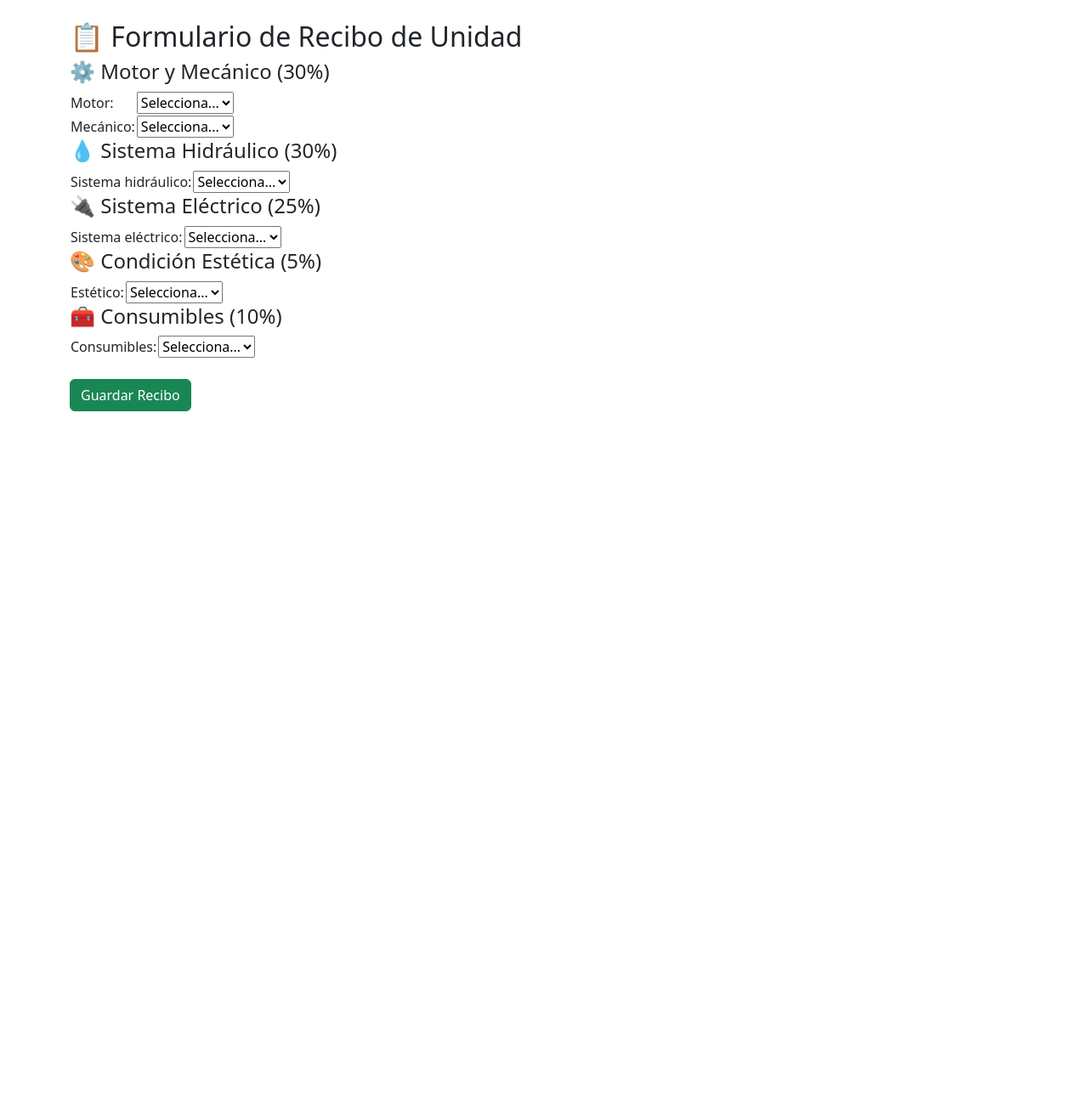
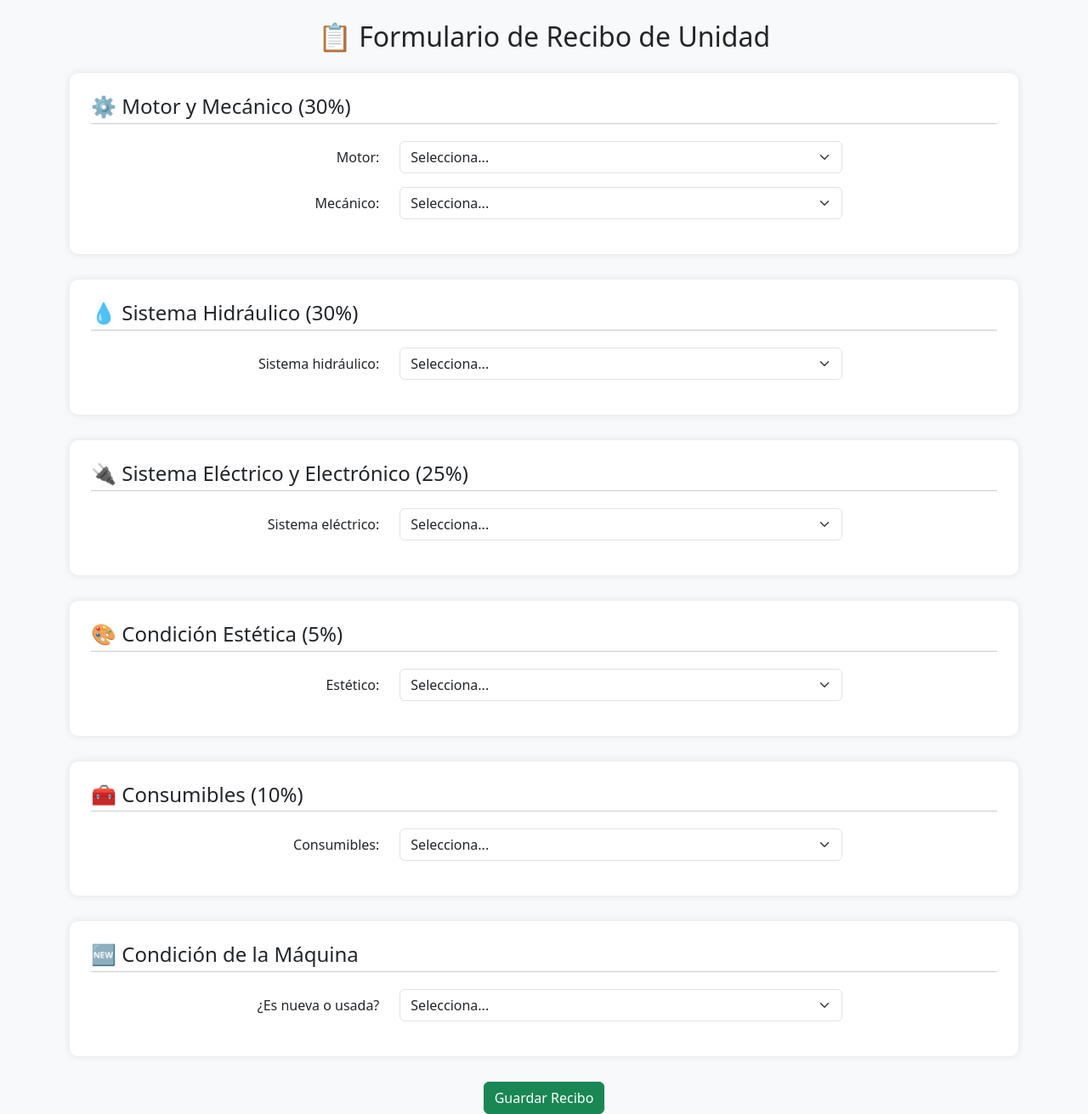
Before and after one commit to ursuswork/inventario, a PHP site: page /formulario_recibo.php in a window 1280 px wide. Shown: the whole page at 85% size. Before the commit the page ends 484 px from the top, so only its background shows below. Run offline with PHP 8.4, Linux system fonts and the light colour scheme; data that the repository does not hold is empty.

Commit message:
actualizados

```diff
--- a/formulario_recibo.php
+++ b/formulario_recibo.php
@@ -1,11 +1,10 @@
+
 <?php
 session_start();
 include 'conexion.php';
 
-// Obtener ID por GET
 $id_maquinaria = isset($_GET['id_maquinaria']) ? intval($_GET['id_maquinaria']) : 0;
 ?>
-
 <!DOCTYPE html>
 <html lang="es">
 <head>
@@ -13,123 +12,90 @@ $id_maquinaria = isset($_GET['id_maquinaria']) ? intval($_GET['id_maquinaria'])
     <title>Recibo de Unidad</title>
     <link href="https://cdn.jsdelivr.net/npm/bootstrap@5.3.0/dist/css/bootstrap.min.css" rel="stylesheet">
     <style>
-        table {{
+        body {
+            background-color: #f8f9fa;
+        }
+        .form-section {
+            background: white;
+            padding: 25px;
+            margin-bottom: 30px;
+            border-radius: 10px;
+            box-shadow: 0px 0px 10px rgba(0,0,0,0.1);
+        }
+        h4 {
+            margin-bottom: 20px;
+            border-bottom: 1px solid #ccc;
+            padding-bottom: 5px;
+        }
+        select {
             width: 100%;
-            max-width: 700px;
-            border-collapse: collapse;
-        }}
-        td {{
-            padding: 10px;
-        }}
-        select {{
-            width: 100%;
-        }}
-        h4 {{
-            margin-top: 30px;
-            border-bottom: 1px solid #ccc;
-        }}
+        }
     </style>
 </head>
 <body class="container mt-4">
-    <h2>📋 Formulario de Recibo de Unidad</h2>
-
+    <h2 class="text-center mb-4">📋 Formulario de Recibo de Unidad</h2>
     <form method="POST" action="procesar_recibo.php">
-        <!-- ID oculto -->
         <input type="hidden" name="id_maquinaria" value="<?php echo $id_maquinaria; ?>">
 
-        <!-- Motor y Mecánico -->
-        <h4>⚙️ Motor y Mecánico (30%)</h4>
-        <table>
-            <tr>
-                <td><label for="motor">Motor:</label></td>
-                <td>
-                    <select name="motor" required>
+        <?php
+        function generarCampo($label, $name) {
+            echo '<div class="row mb-3">
+                <label class="col-sm-4 col-form-label text-end" for="'. $name .'">'. $label .':</label>
+                <div class="col-sm-6">
+                    <select name="'. $name .'" id="'. $name .'" class="form-select" required>
                         <option value="">Selecciona...</option>
                         <option value="bueno">Bueno</option>
                         <option value="regular">Regular</option>
                         <option value="malo">Malo</option>
                     </select>
-                </td>
-            </tr>
-            <tr>
-                <td><label for="mecanico">Mecánico:</label></td>
-                <td>
-                    <select name="mecanico" required>
+                </div>
+            </div>';
+        }
+        ?>
+
+        <div class="form-section">
+            <h4>⚙️ Motor y Mecánico (30%)</h4>
+            <?php generarCampo('Motor', 'motor'); ?>
+            <?php generarCampo('Mecánico', 'mecanico'); ?>
+        </div>
+
+        <div class="form-section">
+            <h4>💧 Sistema Hidráulico (30%)</h4>
+            <?php generarCampo('Sistema hidráulico', 'hidraulico'); ?>
+        </div>
+
+        <div class="form-section">
+            <h4>🔌 Sistema Eléctrico y Electrónico (25%)</h4>
+            <?php generarCampo('Sistema eléctrico', 'electrico'); ?>
+        </div>
+
+        <div class="form-section">
+            <h4>🎨 Condición Estética (5%)</h4>
+            <?php generarCampo('Estético', 'estetico'); ?>
+        </div>
+
+        <div class="form-section">
+            <h4>🧰 Consumibles (10%)</h4>
+            <?php generarCampo('Consumibles', 'consumibles'); ?>
+        </div>
+
+        <div class="form-section">
+            <h4>🆕 Condición de la Máquina</h4>
+            <div class="row mb-3">
+                <label class="col-sm-4 col-form-label text-end" for="condicion_maquina">¿Es nueva o usada?</label>
+                <div class="col-sm-6">
+                    <select name="condicion_maquina" class="form-select" required>
                         <option value="">Selecciona...</option>
-                        <option value="bueno">Bueno</option>
-                        <option value="regular">Regular</option>
-                        <option value="malo">Malo</option>
+                        <option value="nueva">Nueva</option>
+                        <option value="usada">Usada</option>
                     </select>
-                </td>
-            </tr>
-        </table>
+                </div>
+            </div>
+        </div>
 
-        <!-- Hidráulico -->
-        <h4>💧 Sistema Hidráulico (30%)</h4>
-        <table>
-            <tr>
-                <td><label for="hidraulico">Sistema hidráulico:</label></td>
-                <td>
-                    <select name="hidraulico" required>
-                        <option value="">Selecciona...</option>
-                        <option value="bueno">Bueno</option>
-                        <option value="regular">Regular</option>
-                        <option value="malo">Malo</option>
-                    </select>
-                </td>
-            </tr>
-        </table>
-
-        <!-- Eléctrico -->
-        <h4>🔌 Sistema Eléctrico (25%)</h4>
-        <table>
-            <tr>
-                <td><label for="electrico">Sistema eléctrico:</label></td>
-                <td>
-                    <select name="electrico" required>
-                        <option value="">Selecciona...</option>
-                        <option value="bueno">Bueno</option>
-                        <option value="regular">Regular</option>
-                        <option value="malo">Malo</option>
-                    </select>
-                </td>
-            </tr>
-        </table>
-
-        <!-- Estético -->
-        <h4>🎨 Condición Estética (5%)</h4>
-        <table>
-            <tr>
-                <td><label for="estetico">Estético:</label></td>
-                <td>
-                    <select name="estetico" required>
-                        <option value="">Selecciona...</option>
-                        <option value="bueno">Bueno</option>
-                        <option value="regular">Regular</option>
-                        <option value="malo">Malo</option>
-                    </select>
-                </td>
-            </tr>
-        </table>
-
-        <!-- Consumibles -->
-        <h4>🧰 Consumibles (10%)</h4>
-        <table>
-            <tr>
-                <td><label for="consumibles">Consumibles:</label></td>
-                <td>
-                    <select name="consumibles" required>
-                        <option value="">Selecciona...</option>
-                        <option value="bueno">Bueno</option>
-                        <option value="regular">Regular</option>
-                        <option value="malo">Malo</option>
-                    </select>
-                </td>
-            </tr>
-        </table>
-
-        <br>
-        <input type="submit" class="btn btn-success" value="Guardar Recibo">
+        <div class="text-center">
+            <button type="submit" class="btn btn-success">Guardar Recibo</button>
+        </div>
     </form>
 </body>
 </html>
```
Also changed, not shown: procesar_recibo.php (+29 -61 lines).
